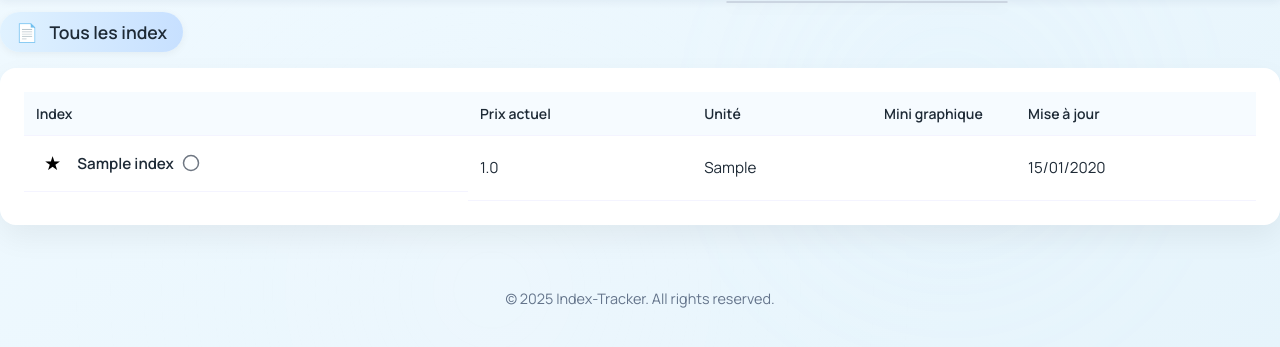
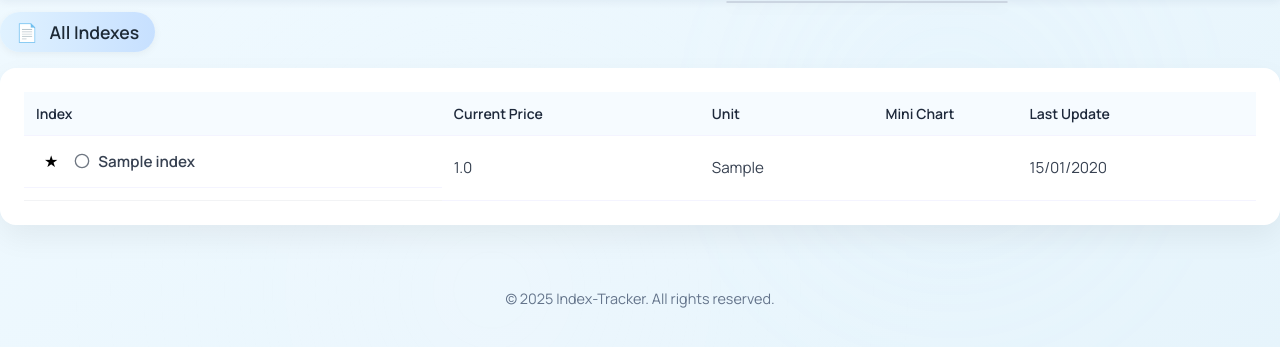
Before and after one commit to utis82/Index-tracker, a Django app: page /liste-index/ in a window 1280 px wide. Shown: the part 49-396 px from the top of the page. Run offline with Django 5.2, Linux system fonts and the light colour scheme; a user stored in the database is signed in; tables that the repository leaves empty hold one stand-in row (values such as "Sample post"); some libraries are stand-ins or nearby versions.

Commit message:
liste_index traduite en anglais et dark mode adapté

```diff
--- a/main/templates/liste_index.html
+++ b/main/templates/liste_index.html
@@ -1,26 +1,28 @@
 {% extends "base.html" %}
-{% block title %}Liste des Index{% endblock %}
+{% block title %}Index List{% endblock %}
 
 {% block content %}
 <div class="page-container">
-  <h1 class="section-title"><span class="emoji">📄</span> Tous les index</h1>
+  <h1 class="section-title"><span class="emoji">📄</span> All Indexes</h1>
 
-  <div class="card shadow-lg" style="border-radius: 16px; padding: 24px; background: white; margin-bottom: 2rem;">
+  <div class="card shadow-lg" style="border-radius: 16px; padding: 24px; margin-bottom: 2rem;">
     <div class="table-responsive" style="overflow-x: auto;">
       <table class="index-table" style="width: 100%; border-collapse: collapse;">
         <thead>
-          <tr style="text-align: left; font-weight: 600; background-color: rgba(240, 248, 255, 0.6);">
+          <tr style="text-align: left; font-weight: 600;">
             <th style="padding: 12px;">Index</th>
-            <th style="padding: 12px;">Prix actuel</th>
-            <th style="padding: 12px;">Unité</th>
-            <th style="padding: 12px;">Mini graphique</th>
-            <th style="padding: 12px;">Mise à jour</th>
+            <th style="padding: 12px;">Current Price</th>
+            <th style="padding: 12px;">Unit</th>
+            <th style="padding: 12px;">Mini Chart</th>
+            <th style="padding: 12px;">Last Update</th>
           </tr>
         </thead>
         <tbody>
           {% for entry in indexes %}
             {% with index=entry.index latest=entry.latest %}
-            <tr class="index-row" data-url="{% url 'main:index_viewer' index.id %}">
+            <tr class="index-row transition-colors duration-200"
+                data-url="{% url 'main:index_viewer' index.id %}"
+                style="border-bottom: 1px solid rgba(229, 231, 235, 0.5);">
               <td style="padding: 12px; display: flex; align-items: center; gap: 8px;">
                 <form method="post"
                       action="{% url 'main:toggle_favorite' index.id %}"
@@ -28,28 +30,30 @@
                       onsubmit="event.preventDefault(); toggleFavorite(event, {{ index.id }});">
                   {% csrf_token %}
                   <button type="submit"
-                          class="favorite-btn no-redirect"
+                          class="favorite-btn no-redirect text-yellow-500 hover:text-yellow-400 transition-colors duration-200"
                           data-index-id="{{ index.id }}"
-                          title="Favori"
-                          style="background: none; border: none; cursor: pointer;">
+                          title="Favorite"
+                          style="background: none; border: none; cursor: pointer; font-size: 16px;">
                     {% if index in favorites %}★{% else %}☆{% endif %}
                   </button>
                 </form>
-                <span style="font-weight: 600; display: flex; align-items: center; gap: 8px;">
+
+                {% if index.category == "Raw material" %}
+                  <i data-lucide="tree-deciduous" class="lucide-icon text-green-600" title="Raw Material" style="width: 16px; height: 16px;"></i>
+                {% elif index.category == "Inflation" %}
+                  <i data-lucide="trending-up" class="lucide-icon text-red-600" title="Inflation" style="width: 16px; height: 16px;"></i>
+                {% elif index.category == "Labour Cost" %}
+                  <i data-lucide="user" class="lucide-icon text-blue-600" title="Labor Cost" style="width: 16px; height: 16px;"></i>
+                {% elif index.category == "Energy" %}
+                  <i data-lucide="zap" class="lucide-icon text-yellow-600" title="Energy" style="width: 16px; height: 16px;"></i>
+                {% elif index.category == "Logistic" %}
+                  <i data-lucide="truck" class="lucide-icon text-purple-600" title="Logistics" style="width: 16px; height: 16px;"></i>
+                {% else %}
+                  <i data-lucide="circle" class="lucide-icon text-gray-600" title="{{ index.category }}" style="width: 16px; height: 16px;"></i>
+                {% endif %}
+
+                <span style="font-weight: 600;">
                   {{ index.name }}
-                  {% if index.category == "Raw material" %}
-                    <i data-lucide="tree-deciduous" class="lucide-icon" title="Matière première"></i>
-                  {% elif index.category == "Inflation" %}
-                    <i data-lucide="trending-up" class="lucide-icon" title="Inflation"></i>
-                  {% elif index.category == "Labour Cost" %}
-                    <i data-lucide="user" class="lucide-icon" title="Coût du travail"></i>
-                  {% elif index.category == "Energy" %}
-                    <i data-lucide="zap" class="lucide-icon" title="Énergie"></i>
-                  {% elif index.category == "Logistic" %}
-                    <i data-lucide="truck" class="lucide-icon" title="Logistique"></i>
-                  {% else %}
-                    <i data-lucide="circle" class="lucide-icon" title="{{ index.category }}"></i>
-                  {% endif %}
                 </span>
               </td>
               <td style="padding: 12px;">{{ latest.value }}</td>
@@ -57,16 +61,28 @@
               <td style="padding: 12px; width: 120px;">
                 <div id="mini-chart-{{ forloop.counter }}" style="height: 40px;"></div>
                 <script>
+                  // Wait for DOM to be ready and Plotly to load
+                  document.addEventListener('DOMContentLoaded', function() {
+                    // Small delay to ensure Plotly is fully loaded
+                    setTimeout(function() {
+                      // Detect dark mode using the body class
+                      const isDarkMode = document.body.classList.contains('dark-mode');
+
+                      const chartDiv = document.getElementById('mini-chart-{{ forloop.counter }}');
+                      if (chartDiv && typeof Plotly !== 'undefined') {
                         Plotly.newPlot(
                           'mini-chart-{{ forloop.counter }}',
                           [{
                             x: {{ latest.dates|safe }},
                             y: {{ latest.values|safe }},
                             mode: 'lines',
-                      line: { color: '#60a5fa', width: 2 },
+                            line: {
+                              color: isDarkMode ? '#60a5fa' : '#3b82f6',
+                              width: 2
+                            },
                             hoverinfo: 'skip',
                             fill: 'tozeroy',
-                      fillcolor: 'rgba(96, 165, 250, 0.2)',
+                            fillcolor: isDarkMode ? 'rgba(96, 165, 250, 0.25)' : 'rgba(59, 130, 246, 0.2)',
                             type: 'scatter'
                           }],
                           {
@@ -76,8 +92,15 @@
                             paper_bgcolor: 'rgba(0,0,0,0)',
                             plot_bgcolor: 'rgba(0,0,0,0)'
                           },
-                    { staticPlot: true, displayModeBar: false }
+                          {
+                            staticPlot: true,
+                            displayModeBar: false,
+                            responsive: true
+                          }
                         );
+                      }
+                    }, 100);
+                  });
                 </script>
               </td>
               <td style="padding: 12px;">{{ latest.date }}</td>
@@ -89,6 +112,116 @@
     </div>
   </div>
 </div>
+
+<!-- Custom styles for dark mode -->
+<style>
+  /* Base card styling */
+  .card {
+    background: white;
+    box-shadow: 0 12px 30px rgba(0, 0, 0, 0.06);
+    transition: box-shadow 0.3s ease;
+  }
+
+  .card:hover {
+    box-shadow: 0 16px 36px rgba(0, 0, 0, 0.12);
+  }
+
+  /* Table header styling */
+  .index-table thead tr {
+    background-color: rgba(240, 248, 255, 0.6);
+  }
+
+  .index-table th {
+    color: #1e293b;
+    font-weight: 600;
+  }
+
+  .index-table td {
+    color: #374151;
+  }
+
+  /* Dark mode overrides */
+  body.dark-mode .card {
+    background: rgb(17, 24, 39) !important;
+    border: 1px solid rgba(75, 85, 99, 0.5) !important;
+    box-shadow: 0 25px 50px -12px rgba(0, 0, 0, 0.7) !important;
+  }
+
+  body.dark-mode .index-table thead tr {
+    background-color: rgba(15, 23, 42, 0.8) !important;
+  }
+
+  body.dark-mode .index-table th {
+    background-color: rgba(15, 23, 42, 0.8) !important;
+    color: rgb(243, 244, 246) !important;
+  }
+
+  body.dark-mode .index-table td {
+    color: rgb(229, 231, 235) !important;
+  }
+
+  body.dark-mode .index-table tr {
+    border-bottom: 1px solid rgba(75, 85, 99, 0.5) !important;
+  }
+
+  body.dark-mode .section-title {
+    background: linear-gradient(90deg, rgba(30, 41, 59, 0.9), rgba(51, 65, 85, 0.9)) !important;
+    color: rgb(243, 244, 246) !important;
+    border: 1px solid rgba(75, 85, 99, 0.5) !important;
+  }
+
+  /* Row hover effects */
+  .index-row {
+    cursor: pointer;
+    transition: background-color 0.2s ease;
+  }
+
+  .index-row:hover {
+    background-color: rgba(249, 250, 251, 0.8) !important;
+  }
+
+  body.dark-mode .index-row:hover {
+    background-color: rgba(55, 65, 81, 0.5) !important;
+  }
+
+  /* Icon colors in dark mode */
+  body.dark-mode .lucide-icon.text-green-600 {
+    color: #10b981 !important;
+  }
+
+  body.dark-mode .lucide-icon.text-red-600 {
+    color: #f87171 !important;
+  }
+
+  body.dark-mode .lucide-icon.text-blue-600 {
+    color: #60a5fa !important;
+  }
+
+  body.dark-mode .lucide-icon.text-yellow-600 {
+    color: #fbbf24 !important;
+  }
+
+  body.dark-mode .lucide-icon.text-purple-600 {
+    color: #c084fc !important;
+  }
+
+  body.dark-mode .lucide-icon.text-gray-600 {
+    color: #9ca3af !important;
+  }
+
+  /* Button styling */
+  .favorite-btn {
+    transition: all 0.2s ease;
+  }
+
+  .favorite-btn:hover {
+    transform: scale(1.1);
+  }
+
+  .lucide-icon {
+    flex-shrink: 0;
+  }
+</style>
 
 <!-- JS global -->
 <script>
@@ -118,9 +251,43 @@
       button.textContent = data.is_favorite ? "★" : "☆";
     })
     .catch(error => {
-      console.error('Erreur:', error);
+      console.error('Error:', error);
     });
   }
+
+  // Update charts when dark mode changes
+  function updateChartsForTheme() {
+    const isDarkMode = document.body.classList.contains('dark-mode');
+
+    // Re-render all charts with new theme
+    document.querySelectorAll('[id^="mini-chart-"]').forEach(chartDiv => {
+      if (typeof Plotly !== 'undefined' && chartDiv._fullLayout) {
+        const update = {
+          'line.color': isDarkMode ? '#60a5fa' : '#3b82f6',
+          'fillcolor': isDarkMode ? 'rgba(96, 165, 250, 0.25)' : 'rgba(59, 130, 246, 0.2)'
+        };
+        try {
+          Plotly.restyle(chartDiv, update, 0);
+        } catch (e) {
+          console.log('Chart update skipped:', e);
+        }
+      }
+    });
+  }
+
+  // Listen for theme changes on body class
+  const observer = new MutationObserver(function(mutations) {
+    mutations.forEach(function(mutation) {
+      if (mutation.attributeName === 'class' && mutation.target === document.body) {
+        updateChartsForTheme();
+      }
+    });
+  });
+
+  observer.observe(document.body, {
+    attributes: true,
+    attributeFilter: ['class']
+  });
 </script>
 
 <!-- Plotly -->
```
Lines whose indentation alone changed are shown as unchanged.
